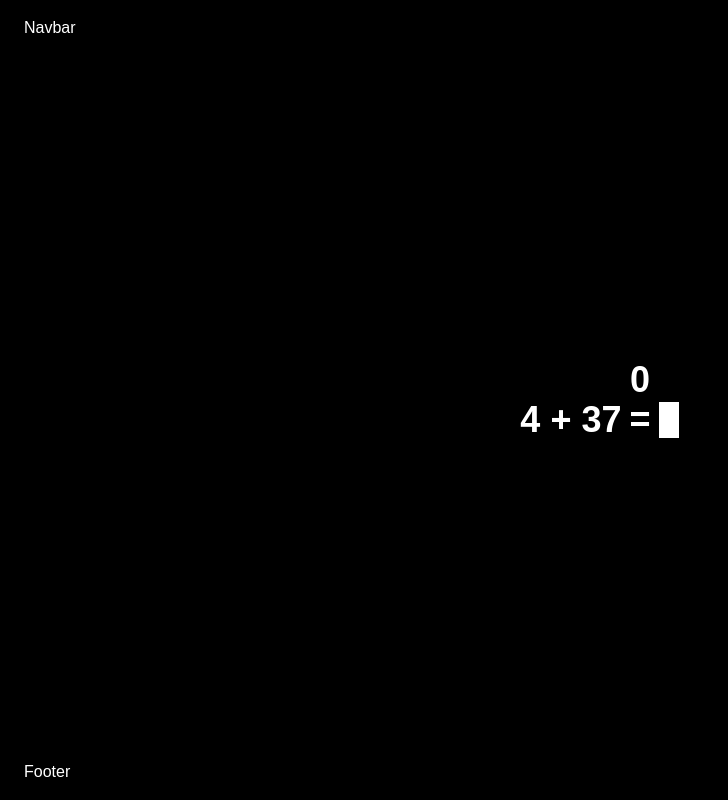
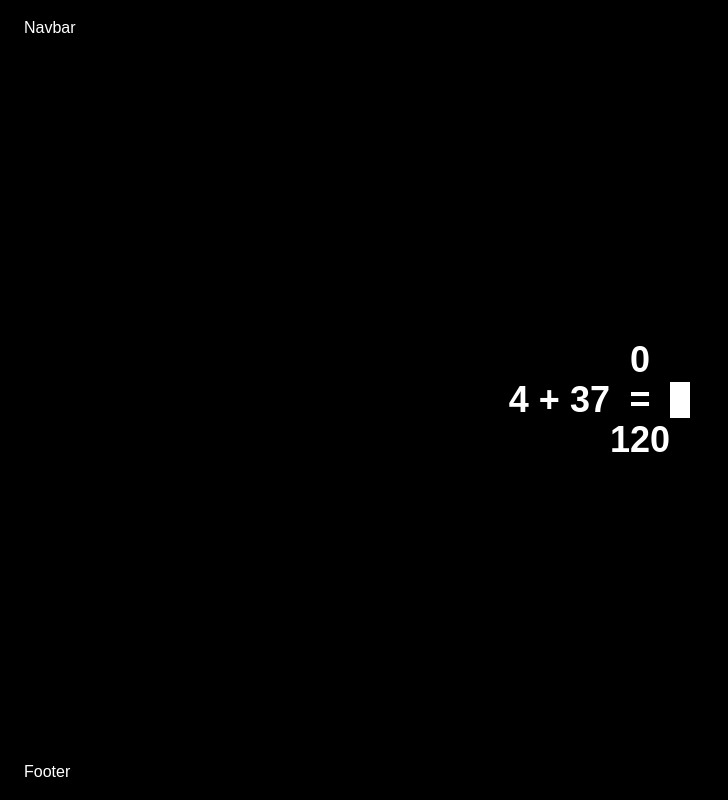
Before and after one commit to shrewddd/zeno, a React (Vite) app in the folder frontend/: page / in a window 1280 px wide. Shown: the whole page, without its empty margins (0-728 px from the left). Built offline with nearby package versions, Linux system fonts and the light colour scheme.

Commit message:
feat: useTimer & math fix

```diff
--- /dev/null
+++ b/frontend/src/hooks/useTimer.ts
@@ -0,0 +1,41 @@
+import { useCallback, useEffect, useState } from "react";
+
+export const useTimer = (initialTime = 120) => {
+  const [time, setTime] = useState(initialTime);
+  const [isRunning, setIsRunning] = useState(false);
+
+  useEffect(() => {
+    let intervalId: number;
+    if (isRunning) {
+      intervalId = setInterval(() => {
+        const newTime = time - 1;
+        if (newTime < 0){
+          setIsRunning(false);
+        } else {
+          setTime(newTime);
+        }
+      }, 1000);
+    }
+    return () => clearInterval(intervalId);
+  }, [time, isRunning]);
+
+  const start = useCallback(() => {
+    setIsRunning(true)
+  }, [])
+
+  const stop = useCallback(() => {
+    setIsRunning(false)
+  }, [])
+
+  const reset = useCallback(() => {
+    setIsRunning(false)
+    setTime(initialTime)
+  }, [initialTime])
+
+  const updateTime = useCallback((time: number) => {
+    setIsRunning(false)
+    setTime(time)
+  }, [])
+
+  return { time, isRunning, start, stop, reset, updateTime }
+}
--- a/frontend/src/lib/problems.ts
+++ b/frontend/src/lib/problems.ts
@@ -22,8 +22,8 @@ export const getProblems = (count: number) => {
   const problems: Problem[] = []
   while (problems.length < count) {
     const operator: "+" | "-" | "/" | "*" = operators[Math.floor(Math.random() * (operators.length))]
-    let leftValue = getRandomInRange(operatorRanges[operator].left.minValue, operatorRanges[operator].right.maxValue);
-    const rightValue = getRandomInRange(operatorRanges[operator].left.minValue, operatorRanges[operator].right.maxValue);
+    let leftValue = getRandomInRange(operatorRanges[operator].left.minValue, operatorRanges[operator].left.maxValue);
+    const rightValue = getRandomInRange(operatorRanges[operator].right.minValue, operatorRanges[operator].right.maxValue);
     let result = 0;
     switch (operator) {
       case '+':
--- a/frontend/src/pages/index.tsx
+++ b/frontend/src/pages/index.tsx
@@ -1,8 +1,9 @@
+import { useTimer } from "@/hooks/useTimer";
 import { getProblems } from "@/lib/problems";
 import { useCallback, useEffect, useMemo, useState } from "react"
 
-
 const visibleDigitCount = 6;
+const timeLimit = 120;
 
 // This whole file contains code that is not even close to being good, or being deployed
 // I am fully aware of all of the issues, but there is something freeing about it
@@ -11,8 +12,10 @@ const visibleDigitCount = 6;
 export const Index = () => {
   const [text, setText] = useState("");
   const [score, setScore] = useState(0);
-  const [problemCount, setProblemCount] = useState(30)
-  const [problemIndex, setProblemIndex] = useState(0)
+  const [problemCount, setProblemCount] = useState(30);
+  const [problemIndex, setProblemIndex] = useState(0);
+
+  const timer = useTimer(timeLimit)
 
   const problems = useMemo(() => {
     return getProblems(problemCount)
@@ -26,6 +29,7 @@ export const Index = () => {
 
     if (/^[\d.-]$/.test(event.key)) {
       nextText = `${text}${event.key}`
+      timer.start()
     } else if(event.key === "Backspace") {
       nextText = `${text.slice(0, -1)}`;
     }
@@ -47,7 +51,6 @@ export const Index = () => {
     };
   }, [handleKeyPress]);
 
-
 	return (
     <div className="text-4xl font-semibold m-auto">
       <div className="grid grid-cols-[1fr_auto_1fr] items-center">
@@ -68,7 +71,10 @@ export const Index = () => {
             />
           </div>
         </div>
-        </div>
+        <div></div>
+        <div>{timer.time}</div>
+        <div></div>
+      </div>
     </div>
 	);
 };
```
